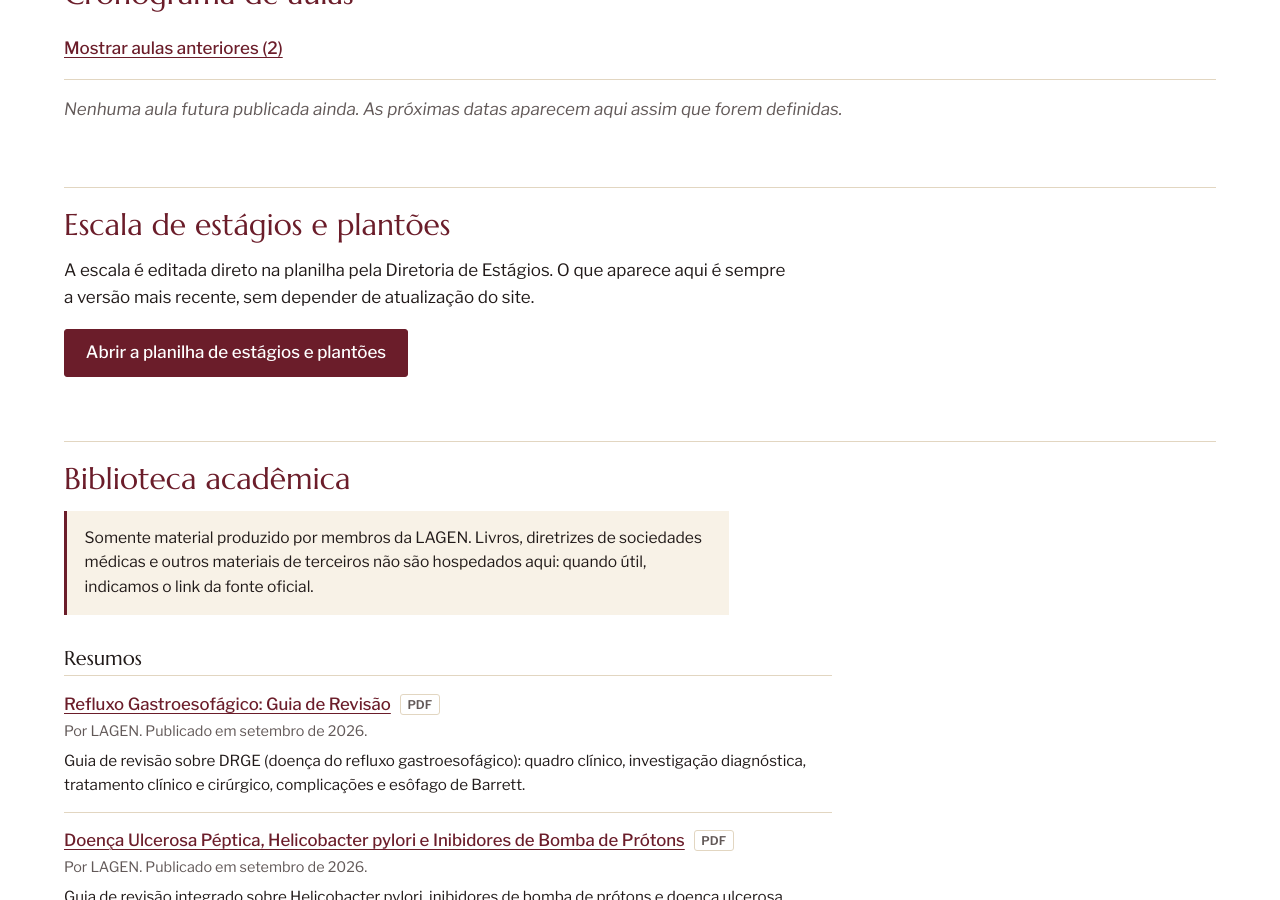
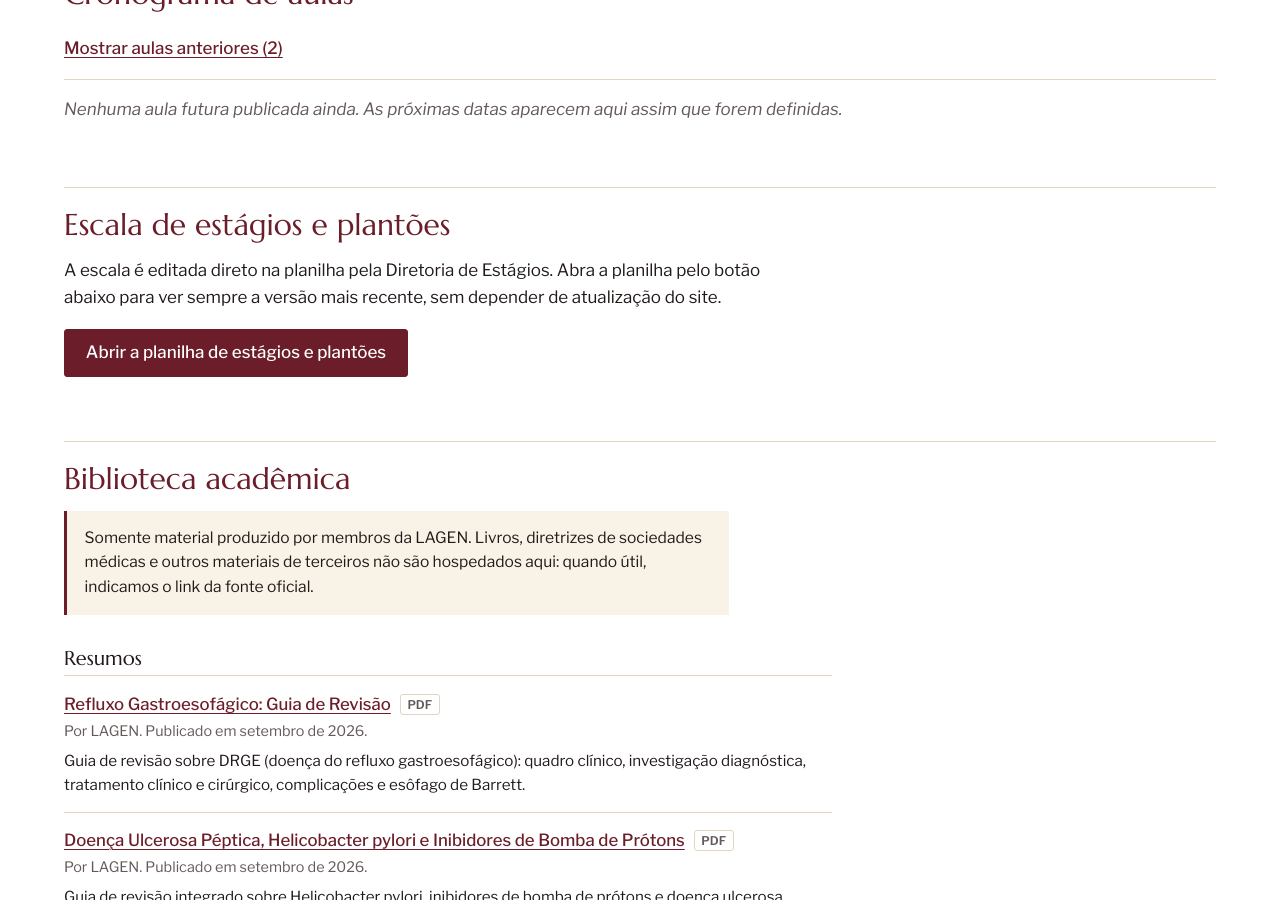
Before and after one commit to LAGENuniderp/lagen-uniderp.github.io, a Jekyll site: the page built from ensino/index.md, in a window 1280 px wide and 900 px high, scrolled down 437 px. Built offline with Jekyll 4.4.1, drawn with Linux system fonts in a browser that asks for light colours.

Commit message:
Ajusta texto da escala para refletir o botão da planilha

```diff
--- a/ensino/index.md
+++ b/ensino/index.md
@@ -10,9 +10,7 @@ description: Cronograma de aulas, escala de estágios e plantões e biblioteca a
 
 ## Escala de estágios e plantões {#escala}
 
-A escala é editada direto na planilha pela Diretoria de Estágios. O que
-aparece aqui é sempre a versão mais recente, sem depender de atualização
-do site.
+A escala é editada direto na planilha pela Diretoria de Estágios. Abra a planilha pelo botão abaixo para ver sempre a versão mais recente, sem depender de atualização do site.
 
 {% include escala.html %}
 
```
